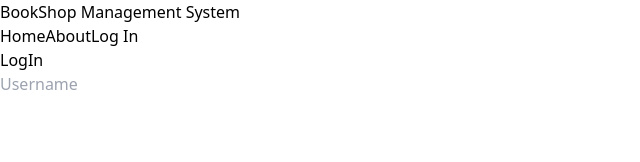
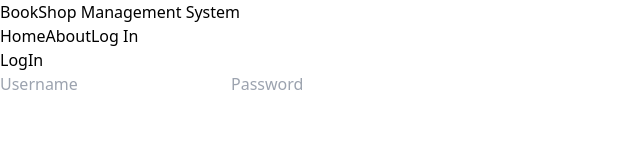
Before and after one commit to rjdaz/BookShop-Management-System, a React (Vite) app: page /login in a window 1280 px wide. Shown: the top 162 px of the page, without its empty margins (0-640 px from the left). Built offline with nearby package versions, Linux system fonts and the light colour scheme.

Commit message:
add password-ban

```diff
--- a/src/pages/login.jsx
+++ b/src/pages/login.jsx
@@ -8,6 +8,7 @@ function LogIn() {
         <div className='w-full h-screen flex items-center justify-center bg-gray-300'>
           <h1>LogIn</h1>
         <input type="text" placeholder="Username" />
+        <input type="password" placeholder="Password" />
         </div>
 
     </>
```
